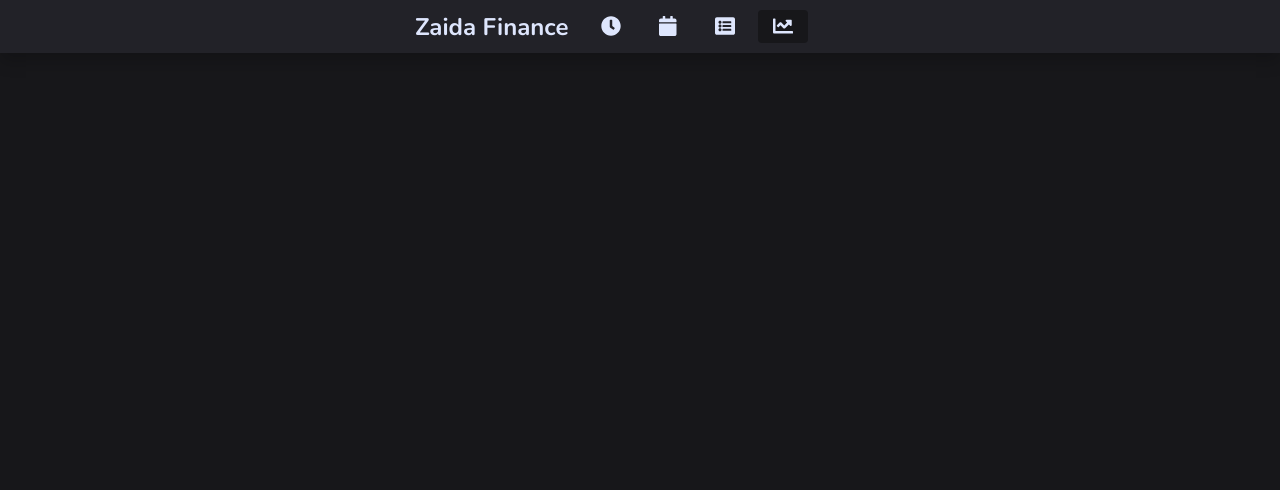
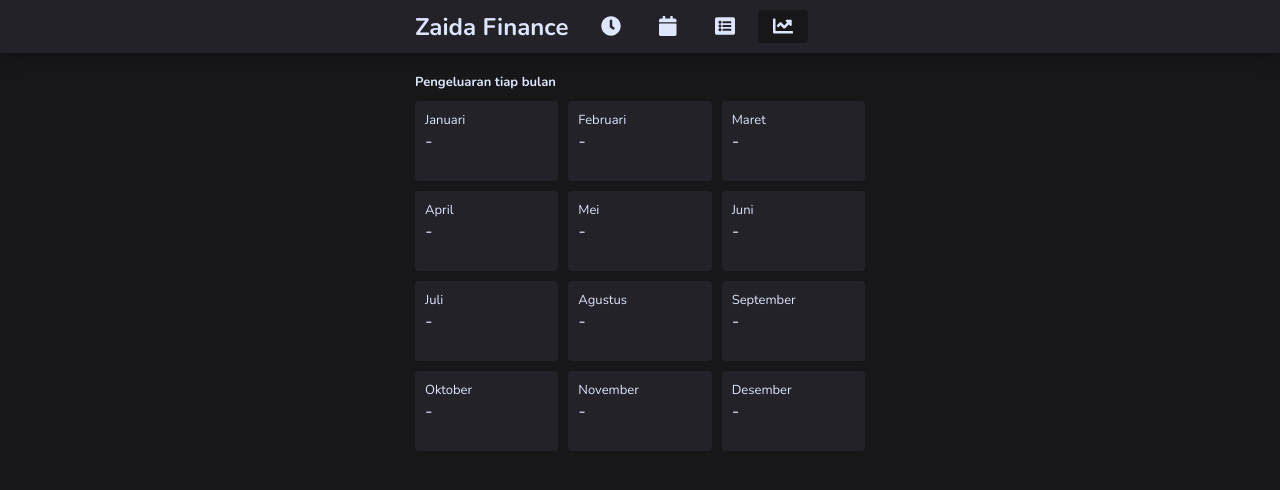
Before and after one commit to haerulmutakin/zafin, a React (Create React App) app: page /summary in a window 1280 px wide. Shown: the top 490 px of the page. Built offline with nearby package versions, Linux system fonts and the light colour scheme; no server answers; the database is empty; sample sign-in values are in the browser's storage.

Commit message:
add year summary

```diff
--- /dev/null
+++ b/src/components/YearSummary.js
@@ -0,0 +1,49 @@
+import { useState, useEffect, useContext } from 'react';
+import { collection, query, where, getDocs } from 'firebase/firestore';
+import { AuthContext } from '_provider/AuthProvider';
+import { firebaseDB } from '_firebaseconn/firebase.config';
+
+const YearSummary = () => {
+    const months = new Array(0, 1, 2, 3, 4, 5, 6, 7, 8, 9, 10, 11);
+    const currentUser = useContext(AuthContext);
+    const recapDB = collection(firebaseDB, 'rekap');
+
+    const [data, setData] = useState({});
+
+    const getRecap = async () => {
+        const q = query(recapDB, where('tahun', '==', new Date().toLocaleDateString('id-ID', {year: 'numeric'})), where('userId', '==', currentUser.uid));
+
+        const querySnapshoot = await getDocs(q);
+        const docs = querySnapshoot.docs;
+
+        const group = docs.reduce((obj, item) => {
+            const itemData = item.data();
+            if (!obj[itemData.bulan]) {
+                obj[itemData.bulan] = Number(itemData.total).toLocaleString('id-ID', {minimumFractionDigits: 0});
+            }
+            return obj;
+        }, {});
+        setData(group);
+    }
+
+    useEffect(() => {
+        getRecap();
+    }, []);
+
+
+    return (
+        <div className="year-summary-container">
+            {
+                months.map((item) => {
+                    const monthItem = new Date(2020, item, 1).toLocaleDateString('id-ID', {month: 'long'});
+                    return <div key={item} className="summary-month-item box-4">
+                        <p>{monthItem}</p>
+                        <label>{data[monthItem] || '-'}</label>
+                    </div>
+                })
+            }
+        </div>
+     );
+}
+
+export default YearSummary;
--- a/src/core/Core.js
+++ b/src/core/Core.js
@@ -1,9 +1,10 @@
 import { Route, Switch } from 'react-router-dom';
+import RecapProvider from '_provider/RecapProvider';
 import Navbar from "../components/Navbar";
 import Home from "../pages/Home";
 import Survey from '../pages/Survey';
 import Monthly from '../pages/Monthly';
-import RecapProvider from '_provider/RecapProvider';
+import Summary from 'pages/summary';
 
 const Core = () => {
     return (
@@ -14,6 +15,7 @@ const Core = () => {
                 <Route exact path="/" component={Home} />
                 <Route path="/monthly" component={Monthly} />
                 <Route path="/survey" component={Survey} />
+                <Route path="/summary" component={Summary} />
             </Switch>
             </div>
         </RecapProvider>
--- a/src/index.css
+++ b/src/index.css
@@ -129,7 +129,7 @@ a.active {
 
 .summary-box {
   display: grid;
-  grid-column-gap: 10px;
+  grid-gap: 10px;
   grid-template-columns: repeat(12, 1fr);
   margin-bottom: 20px;
 }
@@ -149,6 +149,10 @@ a.active {
 
 .box div {
   margin-left: 10px;
+}
+
+.box-4 {
+  grid-column: auto/span 4;
 }
 
 .box-6 {
@@ -247,6 +251,25 @@ a.active {
   overflow-y: auto;
 }
 
+.year-summary-container {
+  display: grid;
+  grid-gap: 10px;
+  grid-template-columns: repeat(12, 1fr);
+}
+
+.summary-month-item {
+  display: flex;
+  flex-direction: column;
+  border-radius: 4px;
+  background-color: #222228;
+  padding: 10px;
+  height: 60px;
+}
+
+.summary-month-item label {
+  font-size: 18px;
+}
+
 @media screen and (max-width: 576px) {
   .nav h1 {
     display: none;
--- /dev/null
+++ b/src/pages/summary.js
@@ -0,0 +1,12 @@
+import YearSummary from "components/YearSummary";
+
+const Summary = () => {
+    return (
+        <div className="fitwidth">
+            <h4>Pengeluaran tiap bulan</h4>
+            <YearSummary />
+        </div>
+     );
+}
+
+export default Summary;
```
